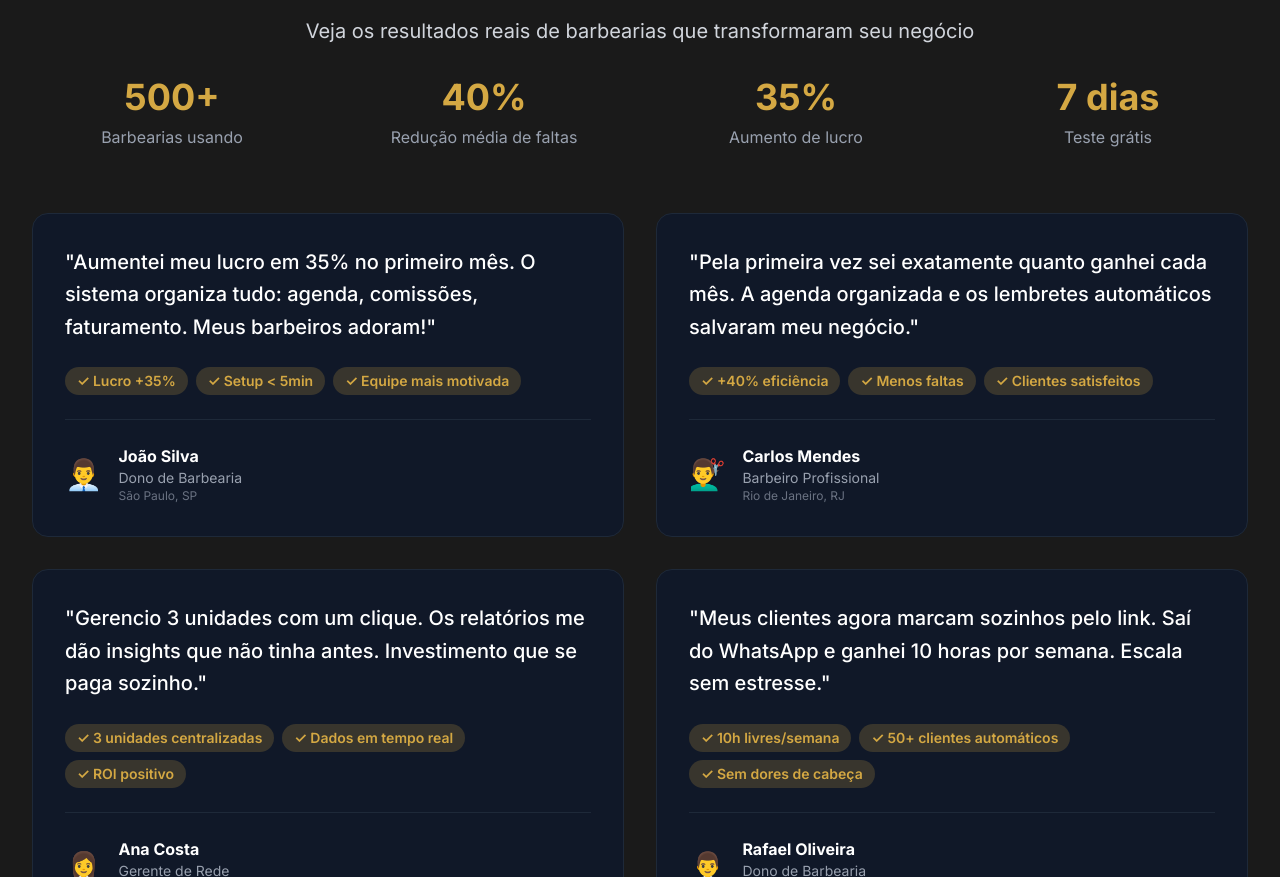
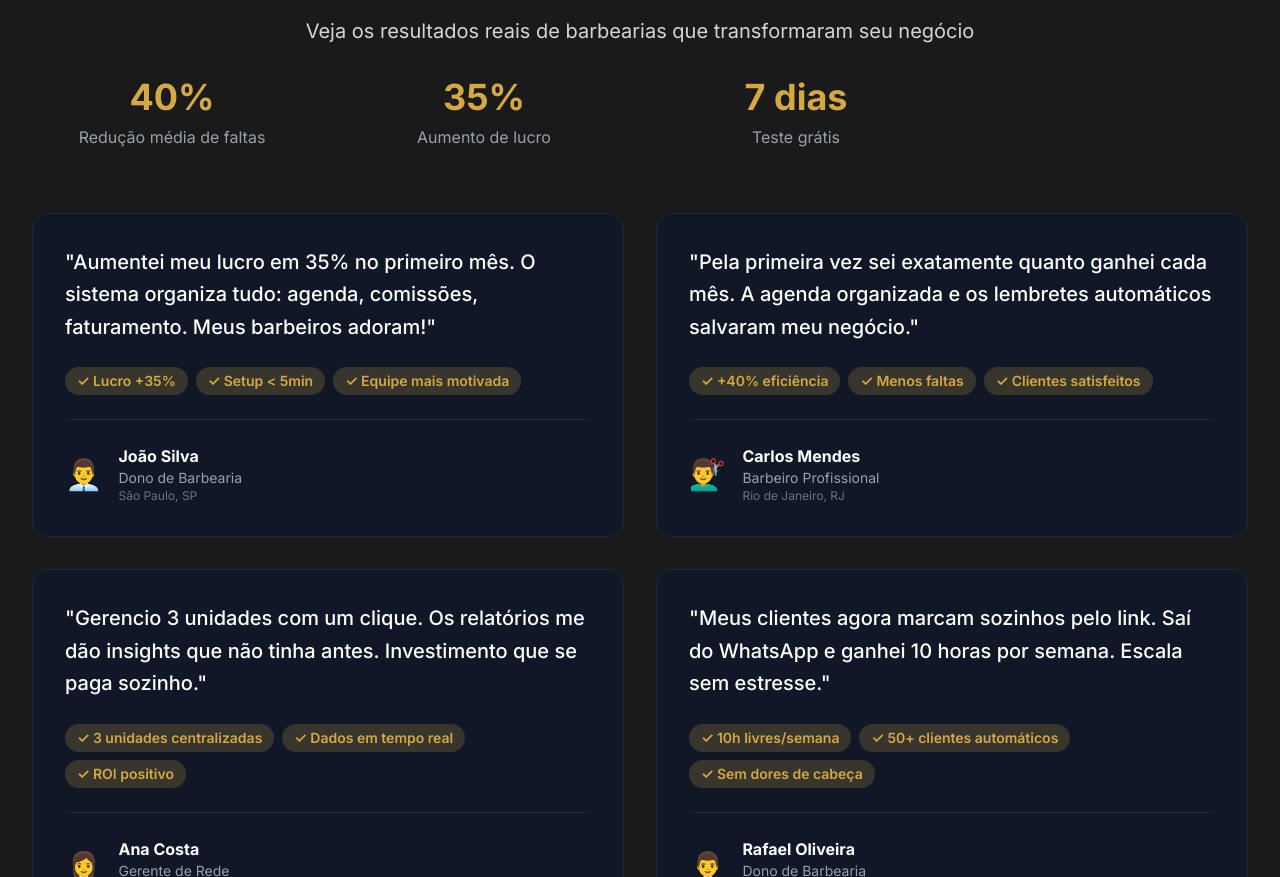
Before and after one commit to SASAKIlee/site-vitrine, a Next.js app: page / in a window 1280 px wide. Shown: the part 9540-10417 px from the top of the page. Built offline with nearby package versions, Linux system fonts and the light colour scheme; no server answers.

Commit message:
atualizando...

```diff
--- a/src/components/DepoimentosAvancado.tsx
+++ b/src/components/DepoimentosAvancado.tsx
@@ -37,7 +37,6 @@ export default function DepoimentosAvancado() {
   ];
 
   const stats = [
-    { value: '500+', label: 'Barbearias usando' },
     { value: '40%', label: 'Redução média de faltas' },
     { value: '35%', label: 'Aumento de lucro' },
     { value: '7 dias', label: 'Teste grátis' },
```
